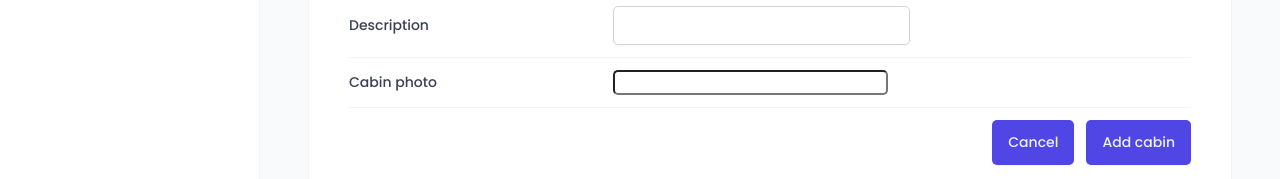
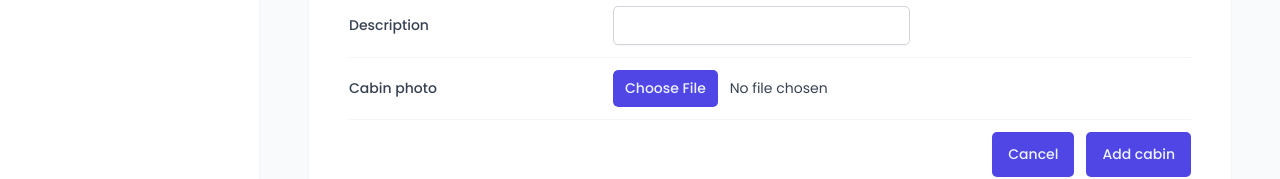
Before and after one commit to BratislavPanajotovic/the-wild-oasis, a React (Vite) app: page /cabins in a window 1280 px wide. Both pictures are taken after a click on the button "Add new cabin". Shown: the part 553-732 px from the top of the page. Built offline with nearby package versions, Linux system fonts and the light colour scheme; no server answers; the database is empty; a web font is replaced by a local one.

Commit message:
adding images to the cabin

```diff
--- a/src/features/cabins/CreateCabinForm.jsx
+++ b/src/features/cabins/CreateCabinForm.jsx
@@ -30,7 +30,7 @@ function CreateCabinForm() {
   });
 
   function onSubmit(data) {
-    mutate(data);
+    mutate({ ...data, image: data.image.at(0) });
   }
 
   return (
@@ -77,7 +77,13 @@ function CreateCabinForm() {
       </FormRow>
 
       <FormRow label="Cabin photo">
-        <FileInput id="image" accept="'image/*" />
+        <FileInput
+          id="image"
+          accept="'image/*"
+          {...register("description", {
+            required: "This field is required",
+          })}
+        />
       </FormRow>
 
       <FormRow>
--- a/src/services/apiCabins.js
+++ b/src/services/apiCabins.js
@@ -12,6 +12,8 @@ export default async function getCabins() {
 }
 
 export async function createCabin(newCabin) {
+  const imageName = `${Math.random}`;
+
   const { data, error } = await supabase
     .from("cabins")
     .insert([newCabin])
--- a/src/ui/FileInput.jsx
+++ b/src/ui/FileInput.jsx
@@ -1,6 +1,6 @@
 import styled from "styled-components";
 
-const FileInput = styled.input`
+const FileInput = styled.input.attrs({ type: "file" })`
   font-size: 1.4rem;
   border-radius: var(--border-radius-sm);
 
```
